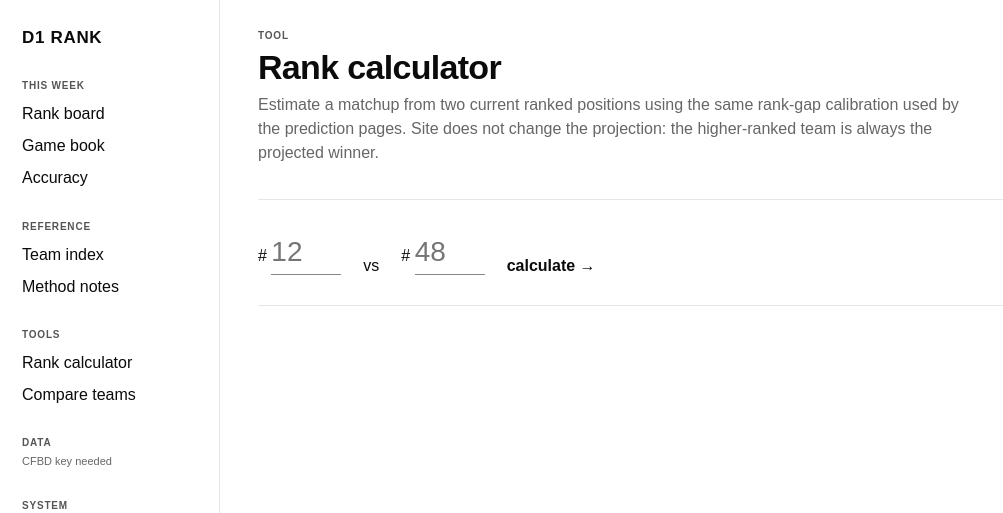
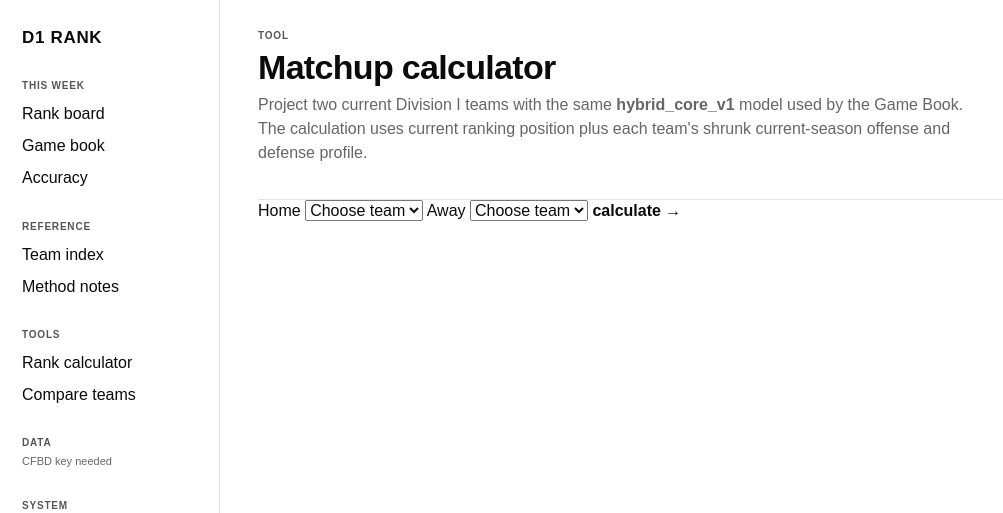
Before and after one commit to larrybillinger/NCAA_BCS_RANKING_CALCULATOR, a FastAPI app: page /tools/rank-calculator in a window 1280 px wide. Shown: the top 513 px of the page, without its empty margins (0-1003 px from the left). Run offline with FastAPI, Linux system fonts and the light colour scheme; data that the repository does not hold is empty.

Commit message:
Replace rank-only calculator with hybrid team matchup calculator

```diff
--- a/src/ncaa_rankings/web/templates/rank_calculator.html
+++ b/src/ncaa_rankings/web/templates/rank_calculator.html
@@ -1,20 +1,33 @@
 {% extends "base.html" %}
-{% block title %}Rank Calculator · {{ title }}{% endblock %}
+{% block title %}Matchup Calculator · {{ title }}{% endblock %}
 {% block content %}
-<header class="page-head"><div><div class="eyebrow">TOOL</div><h1>Rank calculator</h1><p>Estimate a matchup from two current ranked positions using the same rank-gap calibration used by the prediction pages. Site does not change the projection: the higher-ranked team is always the projected winner.</p></div></header>
-<form class="calculator-form" method="get">
-  <label># <input class="bare-number" type="number" min="1" max="{{ team_count or 400 }}" name="rank_a" value="{{ rank_a or '' }}" placeholder="12"></label>
-  <span>vs</span>
-  <label># <input class="bare-number" type="number" min="1" max="{{ team_count or 400 }}" name="rank_b" value="{{ rank_b or '' }}" placeholder="48"></label>
+<header class="page-head"><div><div class="eyebrow">TOOL</div><h1>Matchup calculator</h1><p>Project two current Division I teams with the same <strong>hybrid_core_v1</strong> model used by the Game Book. The calculation uses current ranking position plus each team's shrunk current-season offense and defense profile.</p></div></header>
+<form class="filter-form" method="get">
+  <label>Home
+    <select name="home">
+      <option value="">Choose team</option>
+      {% for team, season_row in calculator_teams %}
+      <option value="{{ team.slug }}" {% if team.slug == home_slug %}selected{% endif %}>{{ team.name }} · {{ season_row.subdivision }}</option>
+      {% endfor %}
+    </select>
+  </label>
+  <label>Away
+    <select name="away">
+      <option value="">Choose team</option>
+      {% for team, season_row in calculator_teams %}
+      <option value="{{ team.slug }}" {% if team.slug == away_slug %}selected{% endif %}>{{ team.name }} · {{ season_row.subdivision }}</option>
+      {% endfor %}
+    </select>
+  </label>
   <button class="text-submit" type="submit">calculate →</button>
 </form>
 {% if calculator_error %}<div class="quiet-note">{{ calculator_error }}</div>{% endif %}
-{% if calculator_result %}
+{% if calculator_result and home_team and away_team %}
 <section class="calculator-result">
-  <div><span>#{{ calculator_result.home_rank }}</span><strong>{{ calculator_result.home_points|score }}</strong></div>
-  <div class="calc-mid"><span>projected</span><strong>{{ calculator_result.home_win_probability|pct }}</strong><span>win probability for #{{ calculator_result.home_rank }}</span></div>
-  <div><span>#{{ calculator_result.away_rank }}</span><strong>{{ calculator_result.away_points|score }}</strong></div>
+  <div><span>{{ home_team.name }}{% if calculator_result.home_rank %} · #{{ calculator_result.home_rank }}{% endif %}</span><strong>{{ calculator_result.home_points|score }}</strong></div>
+  <div class="calc-mid"><span>projected</span><strong>{{ calculator_result.home_win_probability|pct }}</strong><span>{{ home_team.name }} win probability</span></div>
+  <div><span>{{ away_team.name }}{% if calculator_result.away_rank %} · #{{ calculator_result.away_rank }}{% endif %}</span><strong>{{ calculator_result.away_points|score }}</strong></div>
 </section>
-<p class="muted">Expected margin {{ calculator_result.margin|num }} · calibration sample {{ calculator_result.sample_size }} completed games.</p>
+<p class="muted">Expected home margin {{ calculator_result.margin|num }} · calibration sample {{ calculator_result.sample_size }} completed games · official predictor hybrid_core_v1.</p>
 {% endif %}
 {% endblock %}
```
